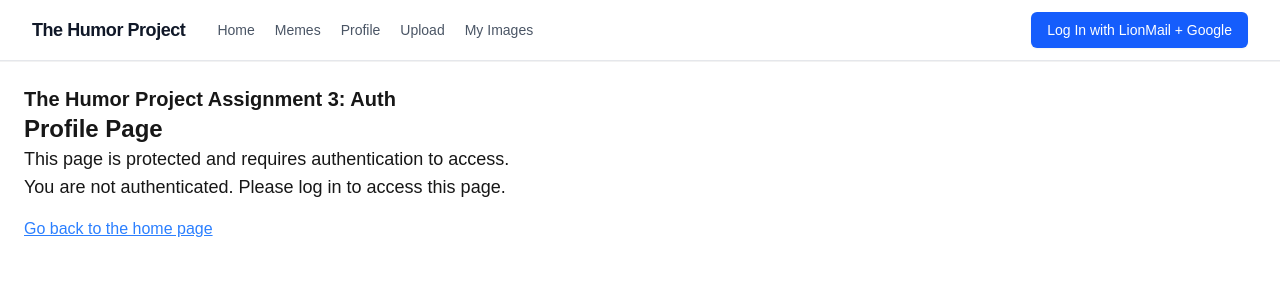
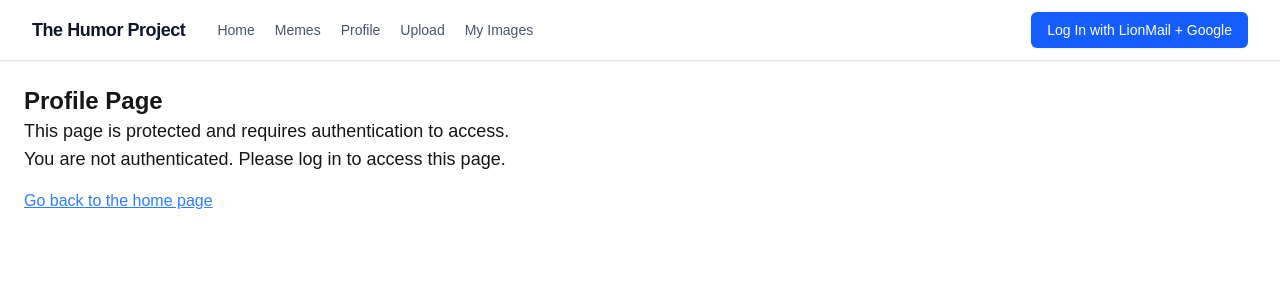
Before and after one commit to Anthony-Nosoff/the-humor-project, a Next.js app: page /profile in a window 1280 px wide. Shown: the top 300 px of the page. Built offline with nearby package versions, Linux system fonts and the light colour scheme; no server answers.

Commit message:
fix: remove previous references to assignments

```diff
--- a/app/layout.tsx
+++ b/app/layout.tsx
@@ -15,7 +15,7 @@ const geistMono = Geist_Mono({
 
 export const metadata: Metadata = {
   title: "The Humor Project",
-  description: "The Humor Project Assignment",
+  description: "Make something funny.",
 };
 
 export default function RootLayout({ children }: LayoutProps<"/">) {
--- a/app/profile/page.tsx
+++ b/app/profile/page.tsx
@@ -110,7 +110,6 @@ export default function Page() {
 
     return (
       <>
-        <h2 className="text-xl font-semibold">The Humor Project Assignment 3: Auth</h2>
         <span id="profile-page" className="text-2xl font-bold">Profile Page</span>
         <p className="text-lg">This page is protected and requires authentication to access.</p>
         <p className="text-lg">If you are seeing this page, it means you are successfully authenticated.</p>
@@ -203,7 +202,6 @@ export default function Page() {
     console.log('User is not authenticated');
     return (
       <>
-        <h2 className="text-xl font-semibold">The Humor Project Assignment 3: Auth</h2>
         <span id="profile-page" className="text-2xl font-bold">Profile Page</span>
         <p className="text-lg">This page is protected and requires authentication to access.</p>
         <p className="text-lg">You are not authenticated. Please log in to access this page.</p>
```
